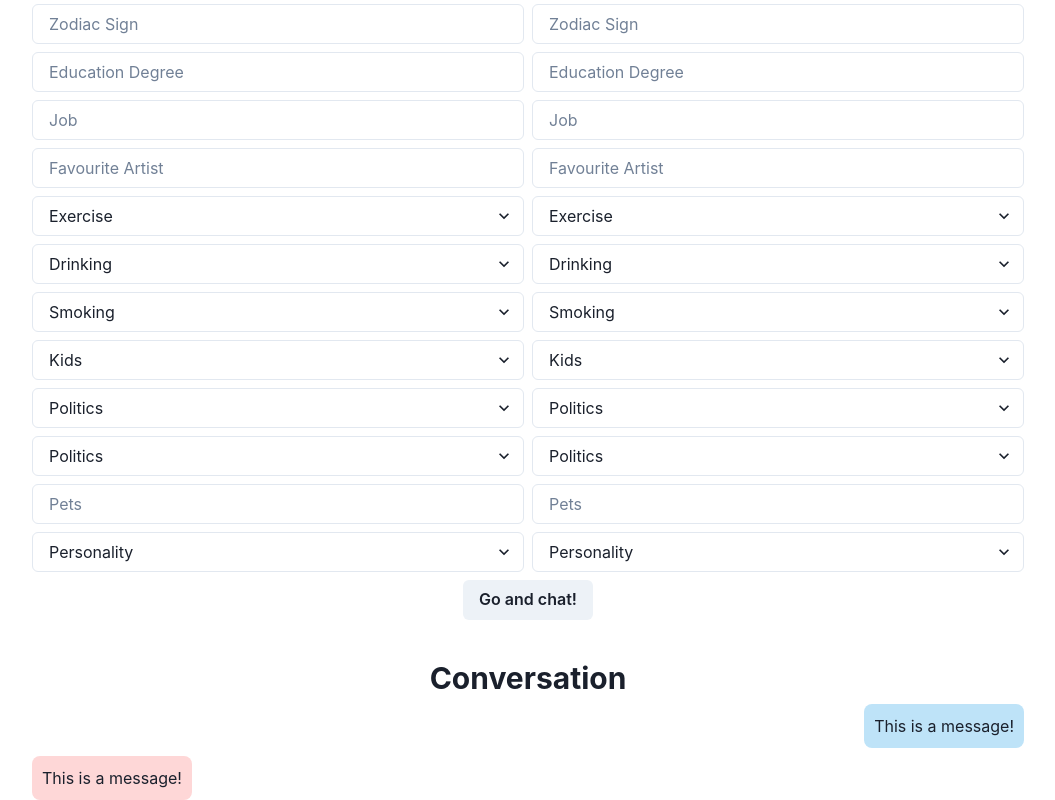
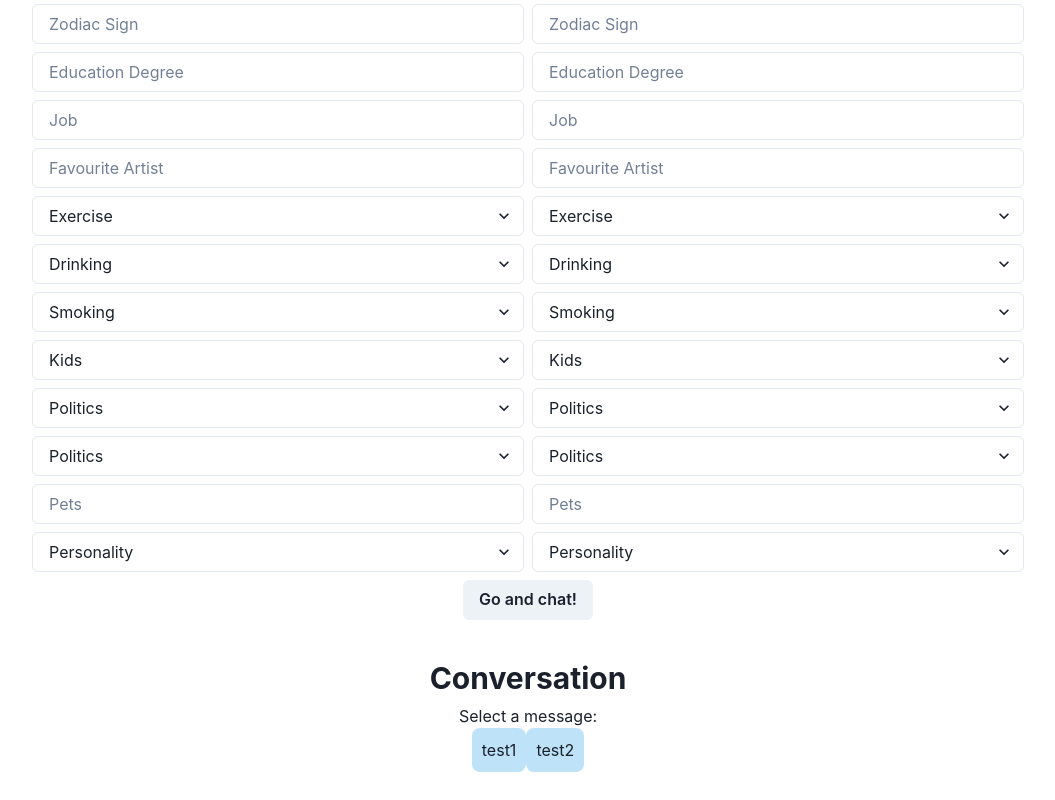
Before and after one commit to jkreller/dating-generator-ui, a React (Create React App) app: page / in a window 1280 px wide. Shown: the part 544-1344 px from the top of the page, without its empty margins (112-1167 px from the left). After the commit the page ends 1316 px from the top, so only its background shows below. Built offline with nearby package versions, Linux system fonts and the light colour scheme.

Commit message:
Add message components

```diff
--- a/package.json
+++ b/package.json
@@ -3,6 +3,7 @@
   "version": "0.1.0",
   "private": true,
   "dependencies": {
+    "@chakra-ui/clickable": "^2.0.14",
     "@chakra-ui/react": "^2.5.1",
     "@emotion/react": "^11.10.6",
     "@emotion/styled": "^11.10.6",
--- /dev/null
+++ b/src/components/Clickable.jsx
@@ -0,0 +1,10 @@
+
+import { chakra } from "@chakra-ui/system";
+import { useClickable } from "@chakra-ui/clickable";
+
+const Clickable = (props) => {
+    const clickable = useClickable(props);
+    return <chakra.button display="inline-flex" {...clickable} disabled={props.isDisabled} />
+}
+
+export default Clickable;
--- a/src/components/Conversation.jsx
+++ b/src/components/Conversation.jsx
@@ -1,13 +1,37 @@
+import React, { useState, useEffect } from "react";
 import { Stack, Heading, Flex } from "@chakra-ui/react";
 import Message from "../components/Message";
+import MessageOptions from "../components/MessageOptions";
 
 const Conversation = () => {
+  const [history, setHistory] = useState([]);
+  const [options, setOptions] = useState([]);
+
+  useEffect(() => {
+    fetchOptions();
+  }, []);
+
+  const handleOptionSelection = (option) => {
+    fetchOptions(option);
+    setHistory([...history, option]);
+  };
+
+  const fetchOptions = async (selectedOption) => {
+    let options = ['test1', 'test2']; // API Call
+    if (selectedOption) {
+      options = ['test3', 'test4'];
+    }
+    setOptions(options);
+  };
+
   return (
     <Stack spacing={2} w='100%'>
       <Heading as='h2' size='lg'>Conversation</Heading>
       <Flex flexDirection='column' gap={2} w='100%'>
-        <Message />
-        <Message isUser='true'/>
+        {history.map((message, index) => (
+          <Message key={index} isUser={index % 2 === 0}>{message}</Message>
+        ))}
+        <MessageOptions options={options} onSelect={handleOptionSelection} />
       </Flex>
     </Stack>
   );
--- a/src/components/Message.jsx
+++ b/src/components/Message.jsx
@@ -1,12 +1,13 @@
-import { Center, Text, Flex } from "@chakra-ui/react";
+import { Center, Text } from "@chakra-ui/react";
+import Clickable from "../components/Clickable";
 
-const Message = (props) => {
+const Message = ({children, isUser, isOption, onClick}) => {
   return (
-    <Center borderRadius='lg' p='10px' alignSelf={props.isUser ? 'flex-start' : 'flex-end'} backgroundColor={props.isUser ? 'red.100' : 'blue.100'}>
-      <Text>
-        This is a message!
-      </Text>
-    </Center>
+    <Clickable onClick={onClick} alignSelf={isUser ? 'flex-start' : 'flex-end'} _disabled={{ pointerEvents: "none" }} isDisabled={onClick ? false : true}>
+      <Center borderRadius='lg' p='10px' backgroundColor={isUser ? 'red.100' : 'blue.100'}>
+        <Text>{children}</Text>
+      </Center>
+    </Clickable>
   );
 };
 
--- /dev/null
+++ b/src/components/MessageOptions.jsx
@@ -0,0 +1,14 @@
+import Message from "../components/Message";
+
+function MessageOptions({ options, onSelect }) {
+    return (
+      <div>
+        <h2>Select a message:</h2>
+        {options.map((option, index) => (
+          <Message key={index} onClick={() => onSelect(option)}>{option}</Message>
+        ))}
+      </div>
+    );
+}
+
+export default MessageOptions;
--- a/src/pages/Chat.jsx
+++ b/src/pages/Chat.jsx
@@ -1,4 +1,3 @@
-import React, { useState } from "react";
 import { Heading, Container } from "@chakra-ui/react";
 import Header from "../components/Header";
 import Conversation from "../components/Conversation";
```
Also changed, not shown: 1 other file (tests, documents, lock files or other folders).
